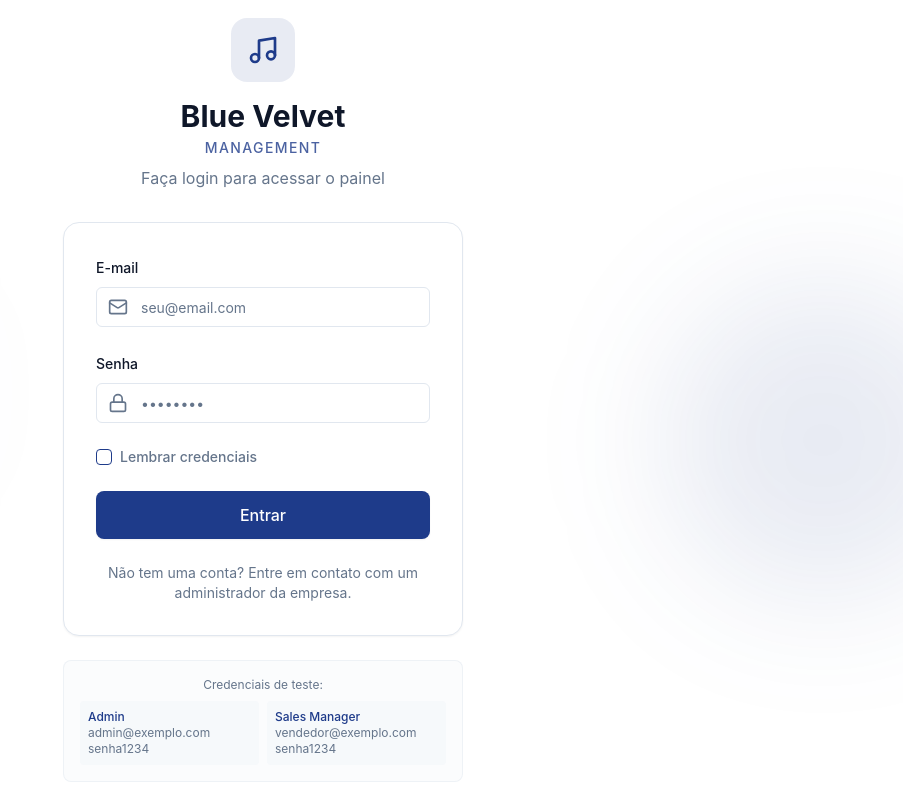
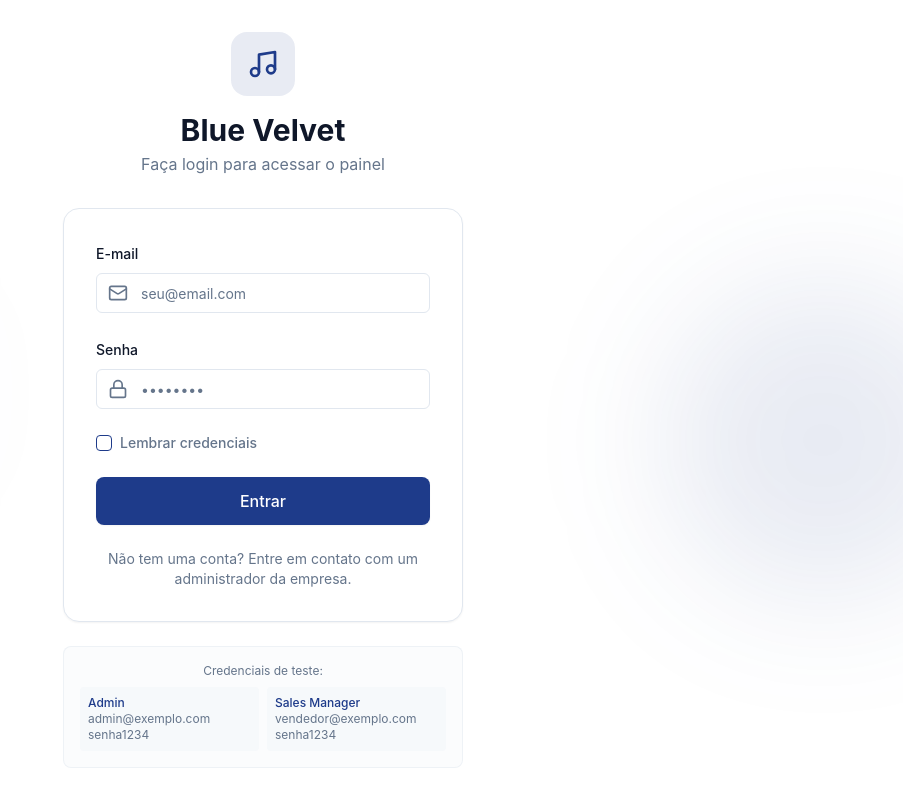
Before and after one commit to heloisapimentel-unifal/Blue-velvet-front, a React (Vite) app: page /login in a window 1280 px wide. Shown: the whole page, without its empty margins (377-1280 px from the left). Built offline with nearby package versions, Linux system fonts and the light colour scheme; the HTML template or start-up script is replaced by a standard one.

Commit message:
Updating headers and titles

```diff
--- a/src/pages/Dashboard.tsx
+++ b/src/pages/Dashboard.tsx
@@ -84,7 +84,6 @@ const Dashboard = () => {
             </div>
             <div className="flex flex-col">
               <span className="text-xl font-semibold text-foreground leading-tight">Blue Velvet</span>
-              <span className="text-xs text-primary/70 tracking-widest uppercase">Management</span>
             </div>
           </div>
 
--- a/src/pages/Login.tsx
+++ b/src/pages/Login.tsx
@@ -51,7 +51,6 @@ const Login = () => {
             <Music className="w-8 h-8 text-primary" />
           </div>
           <h1 className="text-3xl font-bold text-foreground mb-1">Blue Velvet</h1>
-          <p className="text-sm font-medium text-primary/80 tracking-widest uppercase mb-2">Management</p>
           <p className="text-muted-foreground">Faça login para acessar o painel</p>
         </div>
 
```
